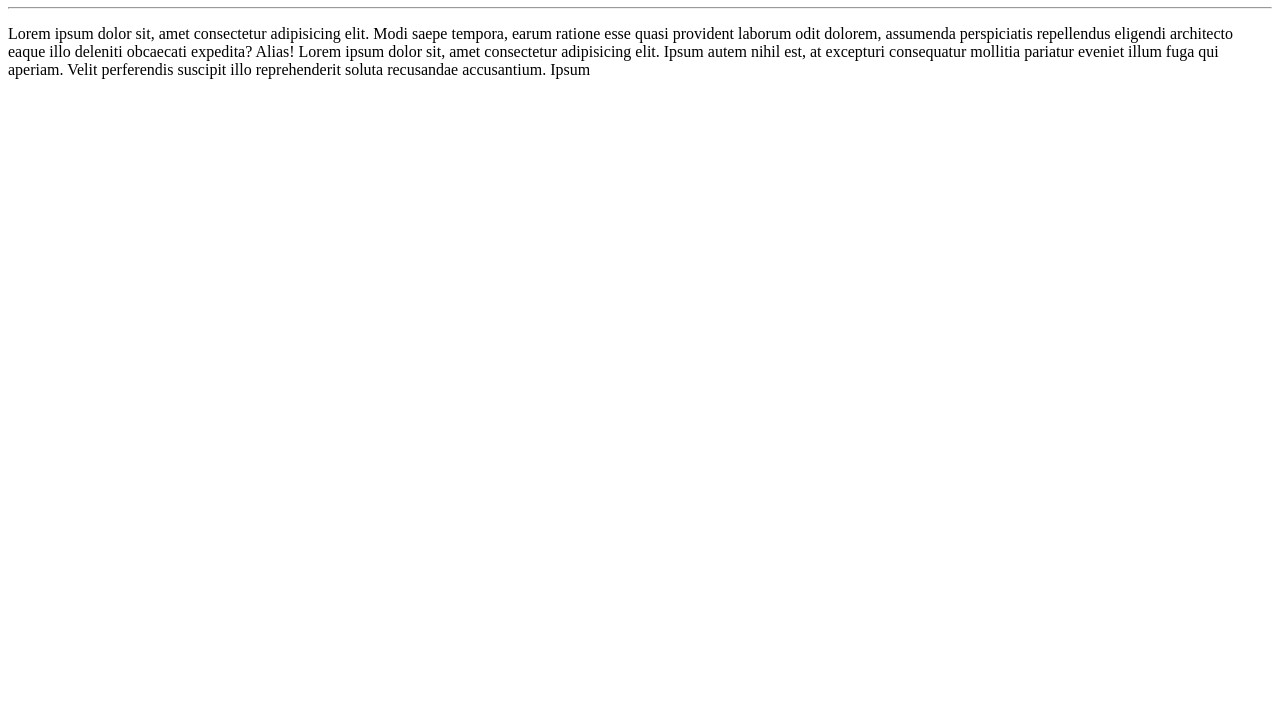
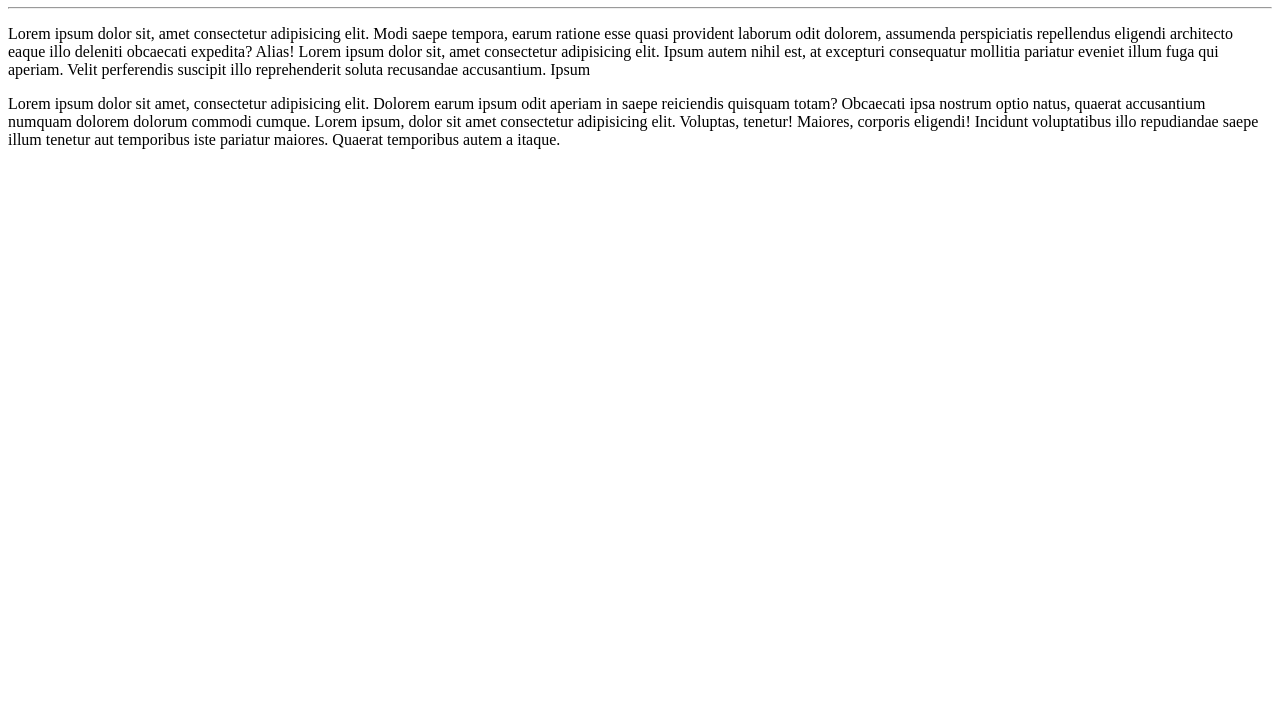
Before and after one commit to MarcosVenicioJr/Ola-mundo, a plain HTML site: page Site_exemplo/index.html in a window 1280 px wide. Shown: the part 73-800 px from the top of the page. Drawn offline with Linux system fonts and the light colour scheme.

Commit message:
Add + paragraph

```diff
--- a/Site_exemplo/index.html
+++ b/Site_exemplo/index.html
@@ -10,5 +10,8 @@
     <hr>
     <p>Lorem ipsum dolor sit, amet consectetur adipisicing elit. Modi saepe tempora, earum ratione esse quasi provident laborum odit dolorem, assumenda perspiciatis repellendus eligendi architecto eaque illo deleniti obcaecati expedita? Alias! Lorem ipsum dolor sit, amet consectetur adipisicing elit. Ipsum autem nihil est, at excepturi consequatur mollitia pariatur eveniet illum fuga qui aperiam. Velit perferendis suscipit illo reprehenderit soluta recusandae accusantium. Ipsum
     </p>
+    <p>Lorem ipsum dolor sit amet, consectetur adipisicing elit. Dolorem earum ipsum odit aperiam in saepe reiciendis quisquam totam? Obcaecati ipsa nostrum optio natus, quaerat accusantium numquam dolorem dolorum commodi cumque. Lorem ipsum, dolor sit amet consectetur adipisicing elit. Voluptas, tenetur! Maiores, corporis eligendi! Incidunt voluptatibus illo repudiandae saepe illum tenetur aut temporibus iste pariatur maiores. Quaerat temporibus autem a itaque.
+    </p>
+
 </body>
 </html>
```
